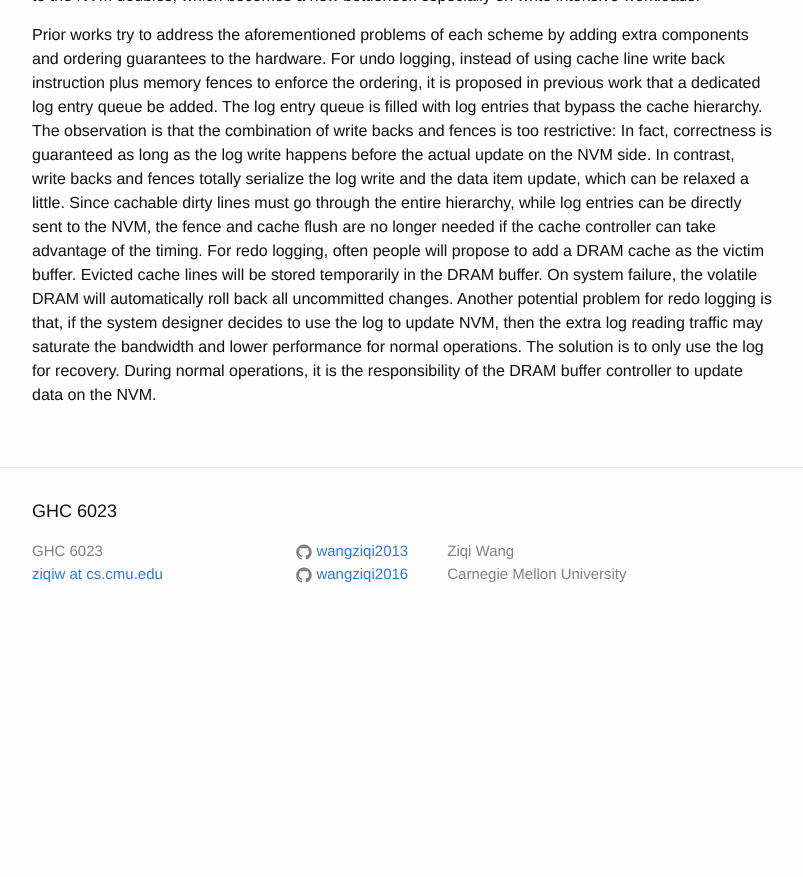
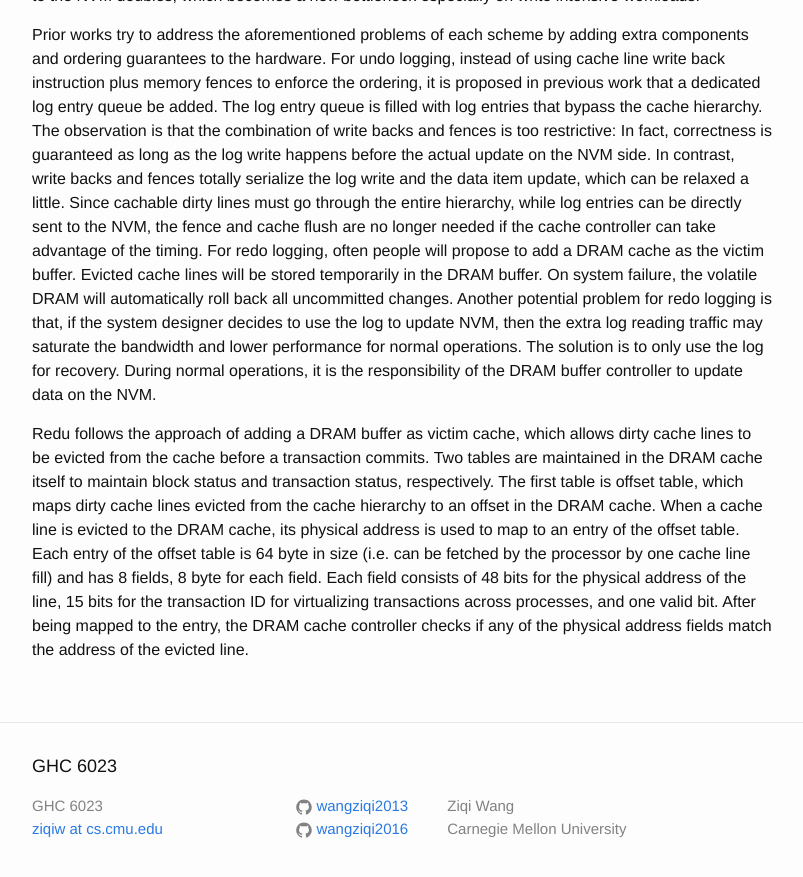
Before and after one commit to wangziqi2013/wangziqi2013.github.io, a Jekyll site: the page built from _posts/2019-01-05-redu.markdown, in a window 1280 px wide and 900 px high, scrolled down 1261 px. Shown: the top 877 px of the window, without its empty margins (238-1041 px from the left). Built offline with Jekyll 4.4.1, drawn with Linux system fonts in a browser that asks for light colours; before the commit the page ends 1906 px from its top, so only the background shows below that.

Commit message:
Working on DRAM cache

```diff
--- a/_posts/2019-01-05-redu.markdown
+++ b/_posts/2019-01-05-redu.markdown
@@ -54,3 +54,13 @@ Another potential problem for redo logging is that, if the system designer decid
 then the extra log reading traffic may saturate the bandwidth and lower performance for normal operations. The solution
 is to only use the log for recovery. During normal operations, it is the responsibility of the DRAM buffer controller to
 update data on the NVM.
+
+Redu follows the approach of adding a DRAM buffer as victim cache, which allows dirty cache lines to be evicted from
+the cache before a transaction commits. Two tables are maintained in the DRAM cache itself to maintain block status and
+transaction status, respectively. The first table is offset table, which maps dirty cache lines evicted from the cache hierarchy
+to an offset in the DRAM cache. When a cache line is evicted to the DRAM cache, its physical address is used to map
+to an entry of the offset table. Each entry of the offset table is 64 byte in size (i.e. can be fetched by the processor
+by one cache line fill) and has 8 fields, 8 byte for each field. Each field consists of 48 bits for the physical address
+of the line, 15 bits for the transaction ID for virtualizing transactions across processes, and one valid bit. After being
+mapped to the entry, the DRAM cache controller checks if any of the physical address fields match the address of the
+evicted line.
```
